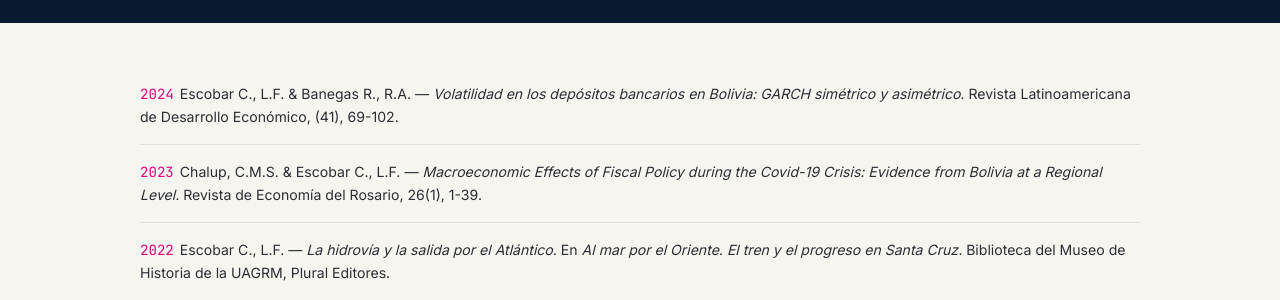
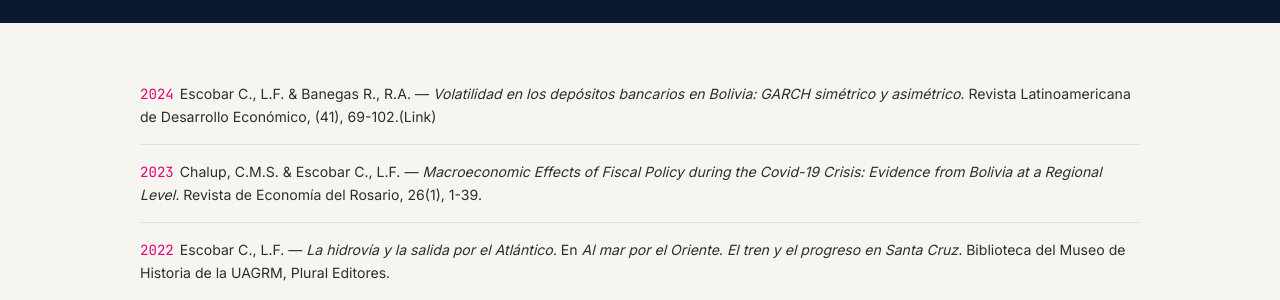
Before and after one commit to LFernandoEscobarC/LFernandoEscobarC.github.io, a Jekyll site: the page built from investigacion.md, in a window 1280 px wide and 900 px high. Shown: the part 227-527 px from the top of the window. Built offline with Jekyll 4.4.1, drawn with Linux system fonts in a browser that asks for light colours.

Commit message:
Update investigacion.md

```diff
--- a/investigacion.md
+++ b/investigacion.md
@@ -13,7 +13,7 @@ permalink: /investigacion/
 
 <section class="block" style="border-top:none;">
   <ul class="pub-list">
-    <li><span class="pub-year">2024</span>Escobar C., L.F. &amp; Banegas R., R.A. — <em>Volatilidad en los depósitos bancarios en Bolivia: GARCH simétrico y asimétrico.</em> Revista Latinoamericana de Desarrollo Económico, (41), 69-102.</li>
+    <li><span class="pub-year">2024</span>Escobar C., L.F. &amp; Banegas R., R.A. — <em>Volatilidad en los depósitos bancarios en Bolivia: GARCH simétrico y asimétrico.</em> Revista Latinoamericana de Desarrollo Económico, (41), 69-102.<a href="https://lajed.ucb.edu.bo/a/article/view/514">(Link)</a></li>
     <li><span class="pub-year">2023</span>Chalup, C.M.S. &amp; Escobar C., L.F. — <em>Macroeconomic Effects of Fiscal Policy during the Covid-19 Crisis: Evidence from Bolivia at a Regional Level.</em> Revista de Economía del Rosario, 26(1), 1-39.</li>
     <li><span class="pub-year">2022</span>Escobar C., L.F. — <em>La hidrovía y la salida por el Atlántico.</em> En <em>Al mar por el Oriente. El tren y el progreso en Santa Cruz.</em> Biblioteca del Museo de Historia de la UAGRM, Plural Editores.</li>
     <li><span class="pub-year">2021</span>Banegas R., R.A. et al. — <em>Internal and external shocks and economic policy innovations in Bolivia: a general approach.</em> Asian Economic and Financial Review, 11(1), 57-77.</li>
```
